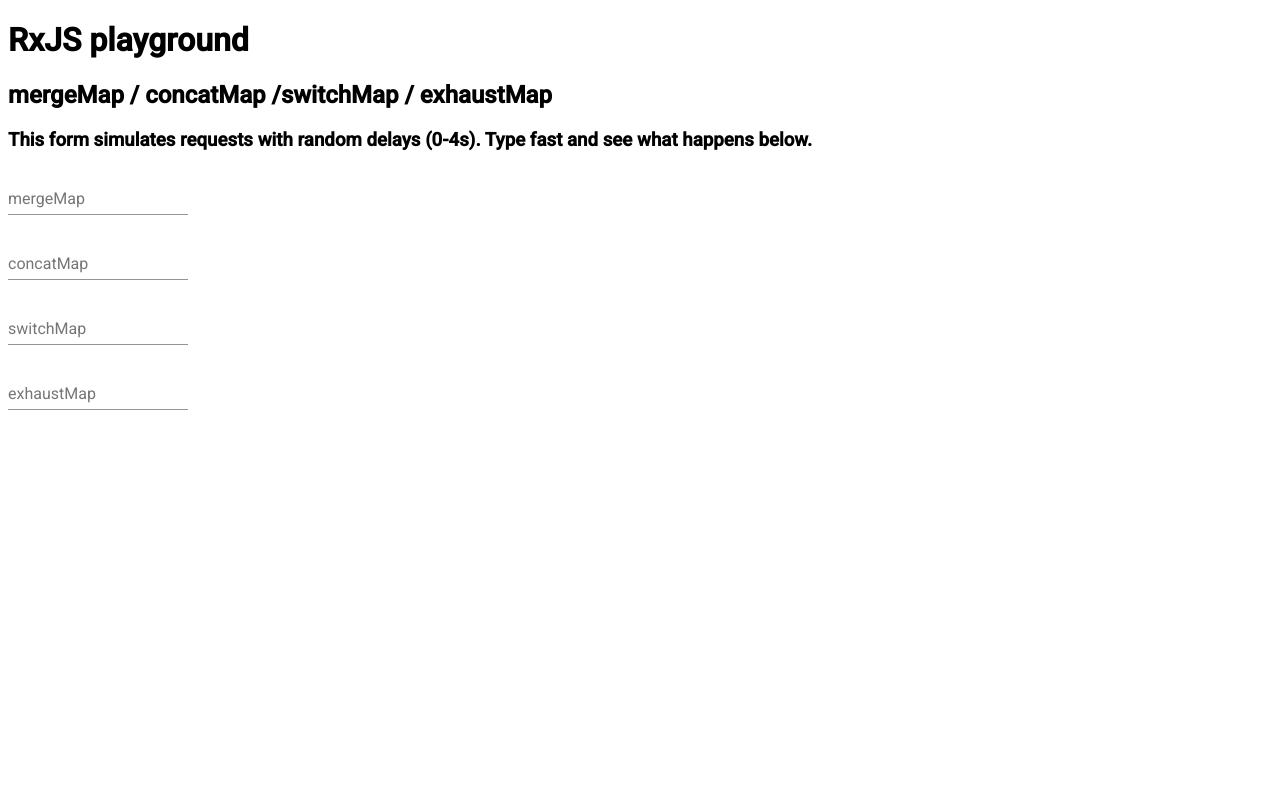
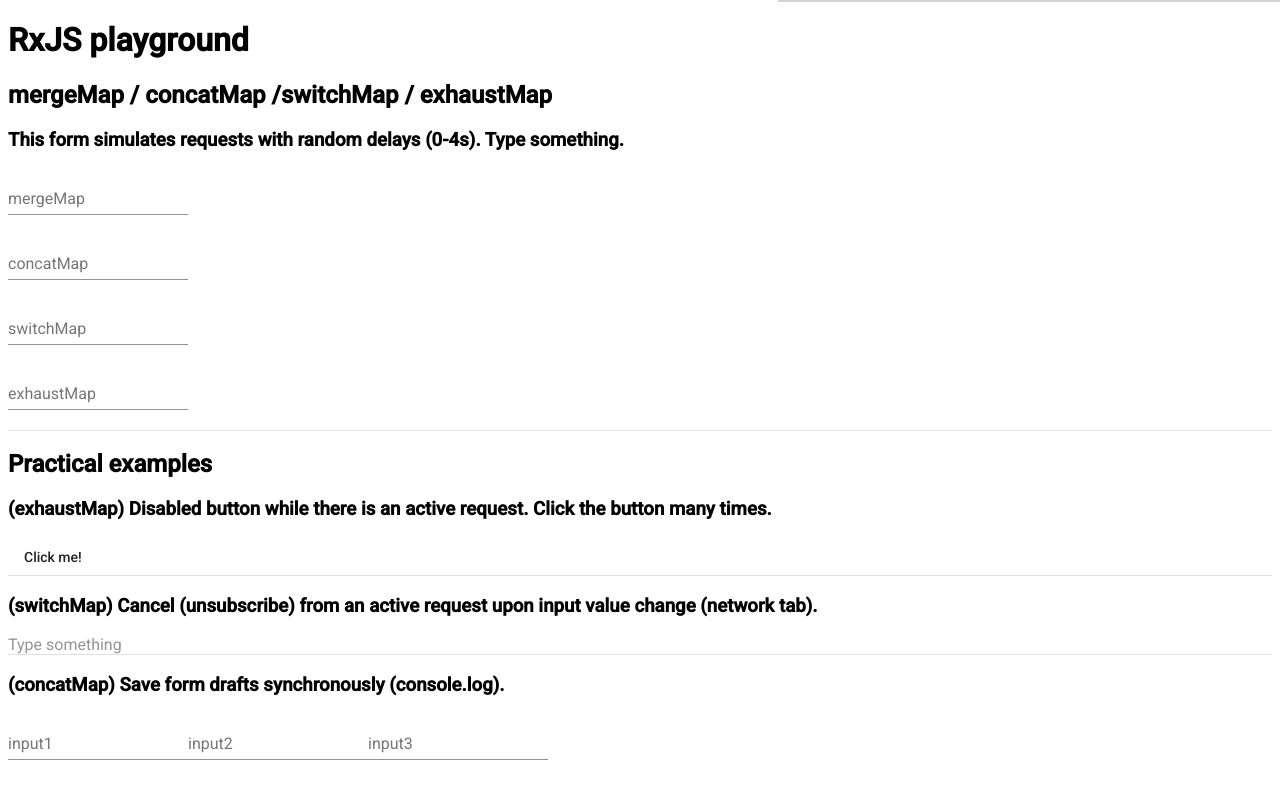
Before and after one commit to martini449/rxjs_playground, an Angular app: page / in a window 1280 px wide. Shown: the top 790 px of the page. Built offline with nearby package versions, Linux system fonts and the light colour scheme.

Commit message:
feat: practical examples

```diff
--- a/src/app/observable-map-demo/observable-map-demo.component.html
+++ b/src/app/observable-map-demo/observable-map-demo.component.html
@@ -2,8 +2,7 @@
   mergeMap / concatMap /switchMap / exhaustMap
 </h2>
 <h3>
-  This form simulates requests with random delays (0-4s). Type fast and see
-  what happens below.
+  This form simulates requests with random delays (0-4s). Type something.
 </h3>
 <form [formGroup]="mergeMapForm">
   <mat-form-field>
@@ -33,7 +32,44 @@
   </mat-form-field>
 </form>
 
+<div class="events">
+  <div class="event" *ngFor="let event of events; index as i;">
+    {{i+1}}. {{event | json}}
+  </div>
+</div>
 
-<div *ngFor="let event of events">
-  {{event | json}}
-</div>
+<mat-divider></mat-divider>
+
+<h2>Practical examples</h2>
+<h3>(exhaustMap) Disabled button while there is an active request. Click the button many times.</h3>
+<button class="exhaustedButton" mat-flat-button (click)="showcaseExhaust()">
+  <ng-container *ngIf="loading, else notExhaustedButton">
+    <mat-spinner [diameter]="14"></mat-spinner>I'm exhausted, don't bother me!
+  </ng-container>
+  <ng-template #notExhaustedButton>
+    Click me!
+  </ng-template>
+</button>
+
+<mat-divider></mat-divider>
+
+<h3>(switchMap) Cancel (unsubscribe) from an active request upon input value change (network tab).</h3>
+<input matInput [formControl]="searchInput" placeholder="Type something">
+
+<mat-divider></mat-divider>
+
+<h3>(concatMap) Save form drafts synchronously (console.log).</h3>
+<form [formGroup]="concatMapFormDraft">
+  <mat-form-field>
+    <mat-label for="input1">input1</mat-label>
+    <input matInput id="input1" type="text" formControlName="input1" />
+  </mat-form-field>
+  <mat-form-field>
+    <mat-label for="input2">input2</mat-label>
+    <input matInput id="input2" type="text" formControlName="input2" />
+  </mat-form-field>
+  <mat-form-field>
+    <mat-label for="input3">input3</mat-label>
+    <input matInput id="input3" type="text" formControlName="input3" />
+  </mat-form-field>
+</form>
--- a/src/app/observable-map-demo/observable-map-demo.component.scss
+++ b/src/app/observable-map-demo/observable-map-demo.component.scss
@@ -0,0 +1,10 @@
+.events {
+    position: fixed;
+    right: 0;
+    top:0;
+    width: 500px;
+    border: 1px solid lightgray;
+    background-color: aquamarine;
+    max-height: 300px;
+    overflow-y: scroll;
+}
--- a/src/app/observable-map-demo/observable-map-demo.component.ts
+++ b/src/app/observable-map-demo/observable-map-demo.component.ts
@@ -1,7 +1,16 @@
-import { Component, OnInit } from '@angular/core';
+import { Component, ElementRef, OnInit, ViewChild } from '@angular/core';
 import { FormControl, FormGroup } from '@angular/forms';
-import { Observable, concatMap, exhaustMap, merge, mergeMap, switchMap } from 'rxjs';
+import { MatSnackBar } from '@angular/material/snack-bar';
+import {
+  Subject,
+  concatMap,
+  exhaustMap,
+  merge,
+  mergeMap,
+  switchMap,
+} from 'rxjs';
 import { DummyHttpClientService } from '../dummy-http-client.service';
+import { SwapiServiceService } from '../swapi-service.service';
 
 @Component({
   selector: 'app-observable-map-demo',
@@ -22,7 +31,20 @@ export class ObservableMapDemoComponent implements OnInit {
     exhaustMap: new FormControl(''),
   });
   events: string[] = [];
-  constructor(private dummyHttpClient: DummyHttpClientService) {}
+  loading: boolean = false;
+  clickEvent: Subject<any> = new Subject();
+  searchInput = new FormControl('');
+  concatMapFormDraft = new FormGroup({
+    input1: new FormControl(''),
+    input2: new FormControl(''),
+    input3: new FormControl(''),
+  });
+
+  constructor(
+    private dummyHttpClient: DummyHttpClientService,
+    private snackBar: MatSnackBar,
+    private swapiService: SwapiServiceService
+  ) {}
 
   ngOnInit(): void {
     merge(
@@ -38,6 +60,32 @@ export class ObservableMapDemoComponent implements OnInit {
       this.exhaustMapForm.valueChanges.pipe(
         exhaustMap((values) => this.dummyHttpClient.post(values))
       )
-    ).subscribe(event => this.events.push(event))
+    ).subscribe((event) => {
+      return this.events.push(event);
+    });
+
+    this.clickEvent
+      .pipe(
+        exhaustMap((values) => {
+          this.loading = true;
+          this.snackBar.open('Click NOT ignored!', 'Close', {
+            duration: 500,
+          });
+          return this.dummyHttpClient.post(values);
+        })
+      )
+      .subscribe(() => (this.loading = false));
+
+    this.searchInput.valueChanges
+      .pipe(switchMap((phrase) => this.swapiService.search(phrase)))
+      .subscribe();
+
+    this.concatMapFormDraft.valueChanges
+      .pipe(concatMap((values) => this.dummyHttpClient.post(values)))
+      .subscribe((draft) => console.log(`draft saved for:`, draft));
+  }
+
+  showcaseExhaust() {
+    this.clickEvent.next({ exhaustClick: 'clicked' });
   }
 }
--- /dev/null
+++ b/src/app/swapi-service.service.ts
@@ -0,0 +1,16 @@
+import { HttpClient } from '@angular/common/http';
+import { Injectable } from '@angular/core';
+import { Observable, map } from 'rxjs';
+
+@Injectable({
+  providedIn: 'root',
+})
+export class SwapiServiceService {
+  search(event: any): Observable<any> {
+    return this.httpClient
+      .get<{ results: string }>(`https://swapi.dev/api/people/?search=${event}`)
+      .pipe(map((data) => data.results));
+  }
+
+  constructor(private httpClient: HttpClient) {}
+}
```
Also changed, not shown: src/app/app.module.ts (+12 -7 lines), 1 other file (tests, documents, lock files or other folders).
